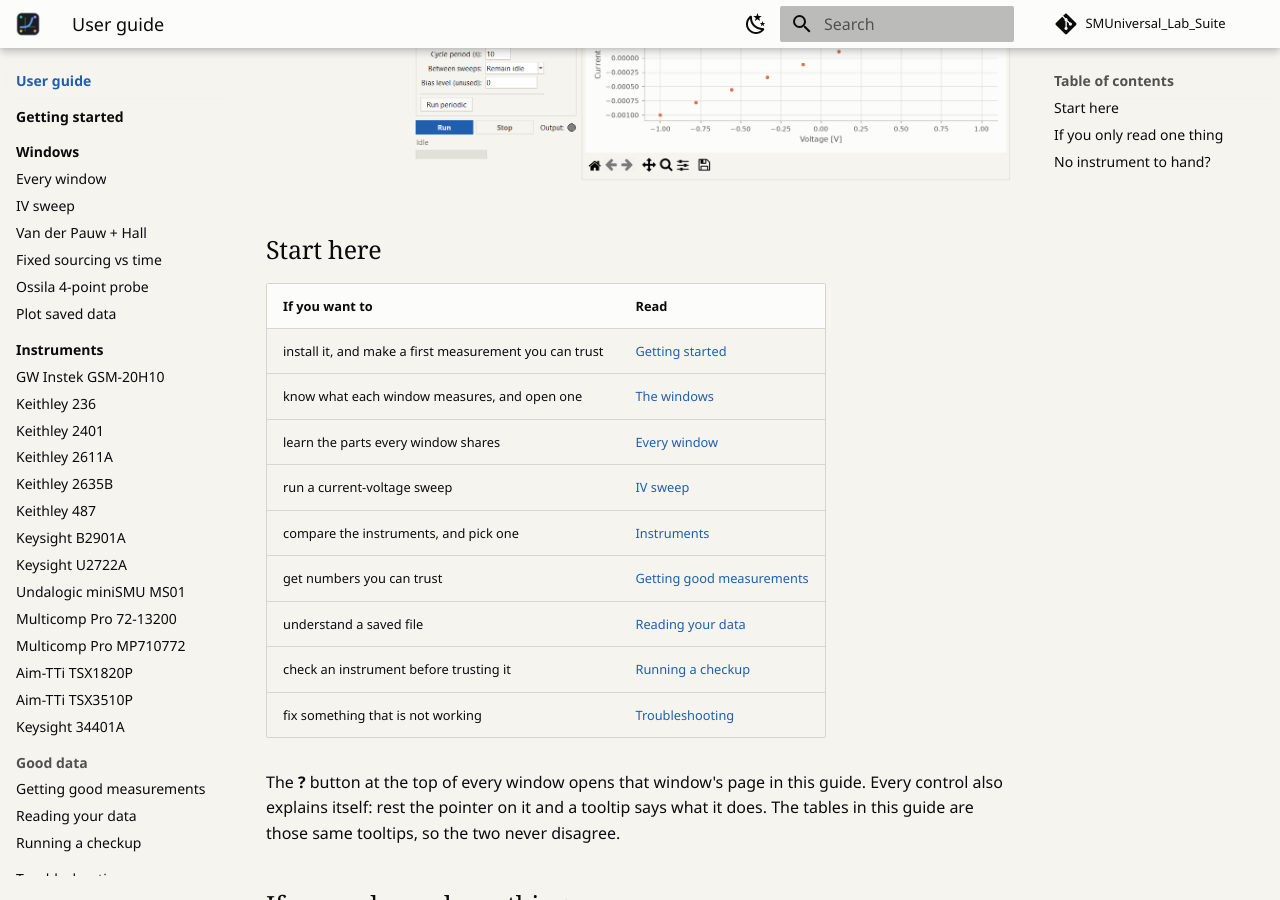
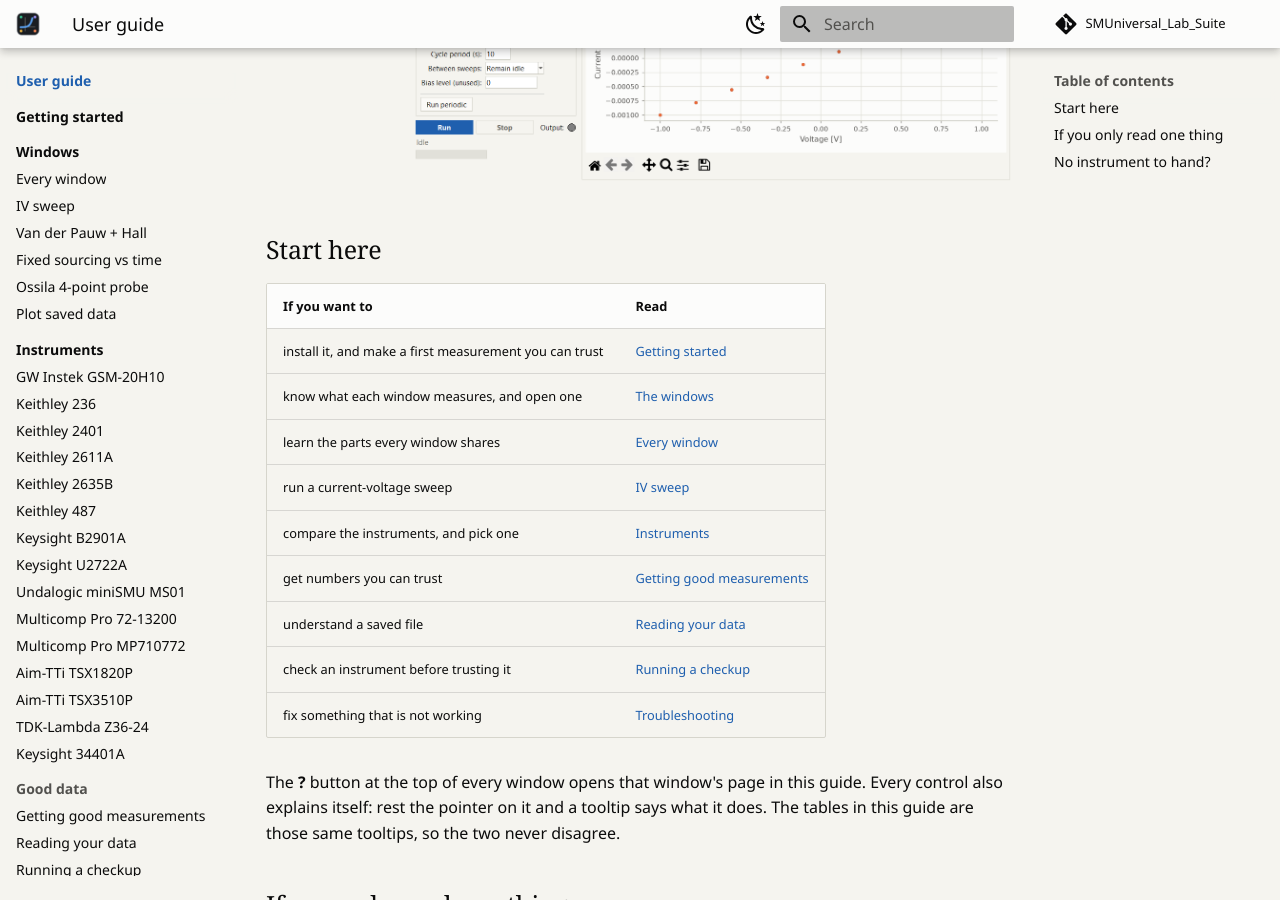
Before and after one commit to jcgutierrezg/SMUniversal_Lab_Suite, an MkDocs documentation site: the page built from docs/index.md, in a window 1280 px wide and 900 px high, scrolled down 542 px. Built offline with MkDocs 1.6.1 and Material for MkDocs 9.7.7, drawn with Linux system fonts in a browser that asks for light colours; comment, search, counter and statistics services are not loaded.

Commit message:
Add the Z36-24's pages to the site navigation
Co-Authored-By: Claude Opus 5.5 <noreply@anthropic.com>

```diff
--- a/mkdocs.yml
+++ b/mkdocs.yml
@@ -90,6 +90,7 @@ nav:
       - guide/instruments/multicomp-mp710772.md
       - guide/instruments/aimtti-tsx1820p.md
       - guide/instruments/aimtti-tsx3510p.md
+      - guide/instruments/tdk-lambda-z36-24.md
       - guide/instruments/keysight-34401a.md
     - Good data:
       - guide/good-data/getting-good-measurements.md
@@ -116,6 +117,7 @@ nav:
       - instruments/aimtti-tsx1820p.md
       - instruments/keysight-34401a.md
       - instruments/multicomp-mp710772.md
+      - instruments/tdk-lambda-z36-24.md
     - Experiments:
       - experiments/index.md
       - experiments/van-der-pauw.md
@@ -226,6 +228,7 @@ nav:
         - reference/manuals/236-commands.md
         - reference/manuals/34401a-commands.md
         - reference/manuals/mp710772-commands.md
+        - reference/manuals/zplus-commands.md
         - reference/manuals/72-13200-commands.md
         - reference/manuals/gsm-20h10-buffer-and-errors.md
         - reference/manuals/u2722a-source-limit.md
```
